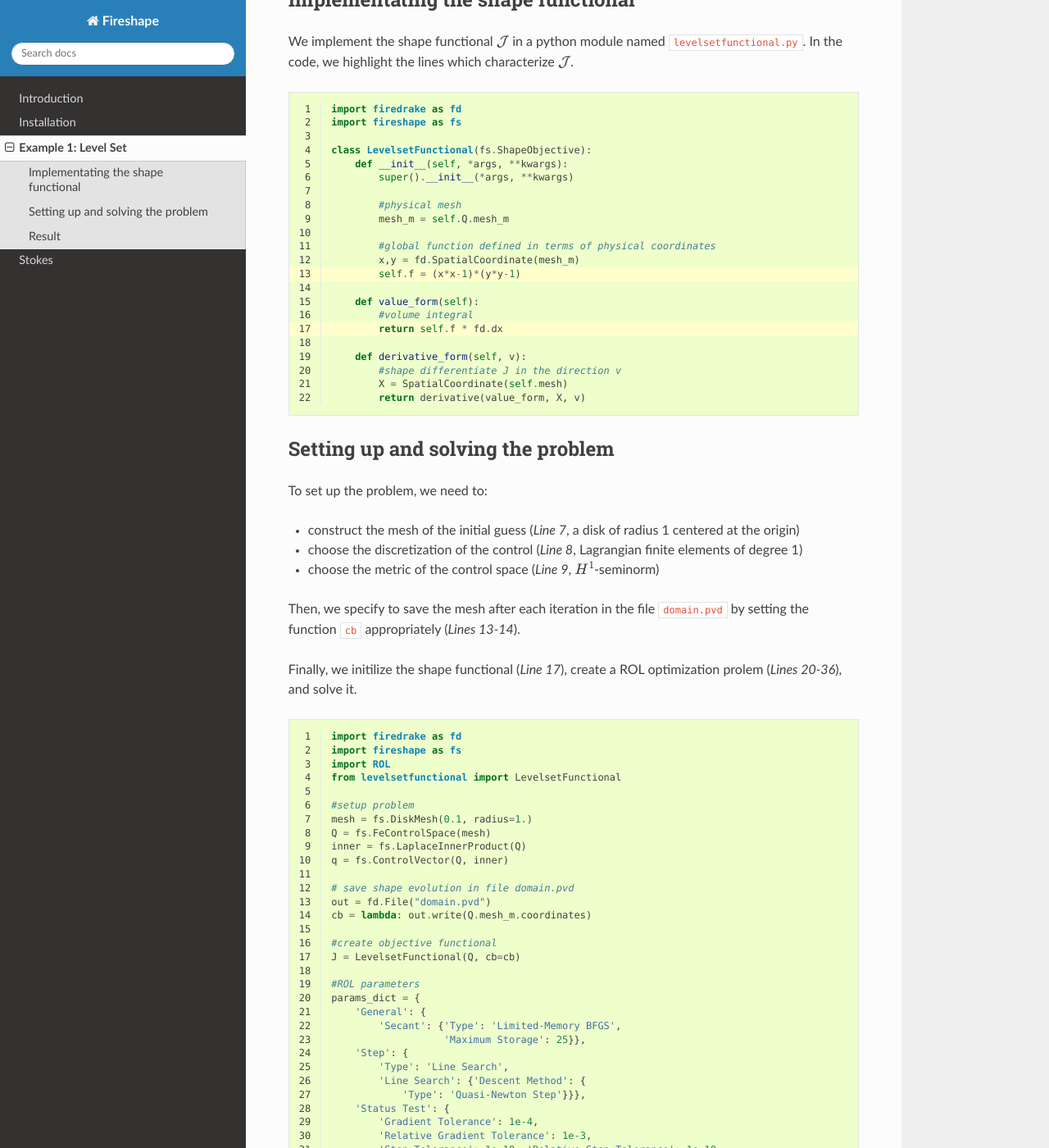
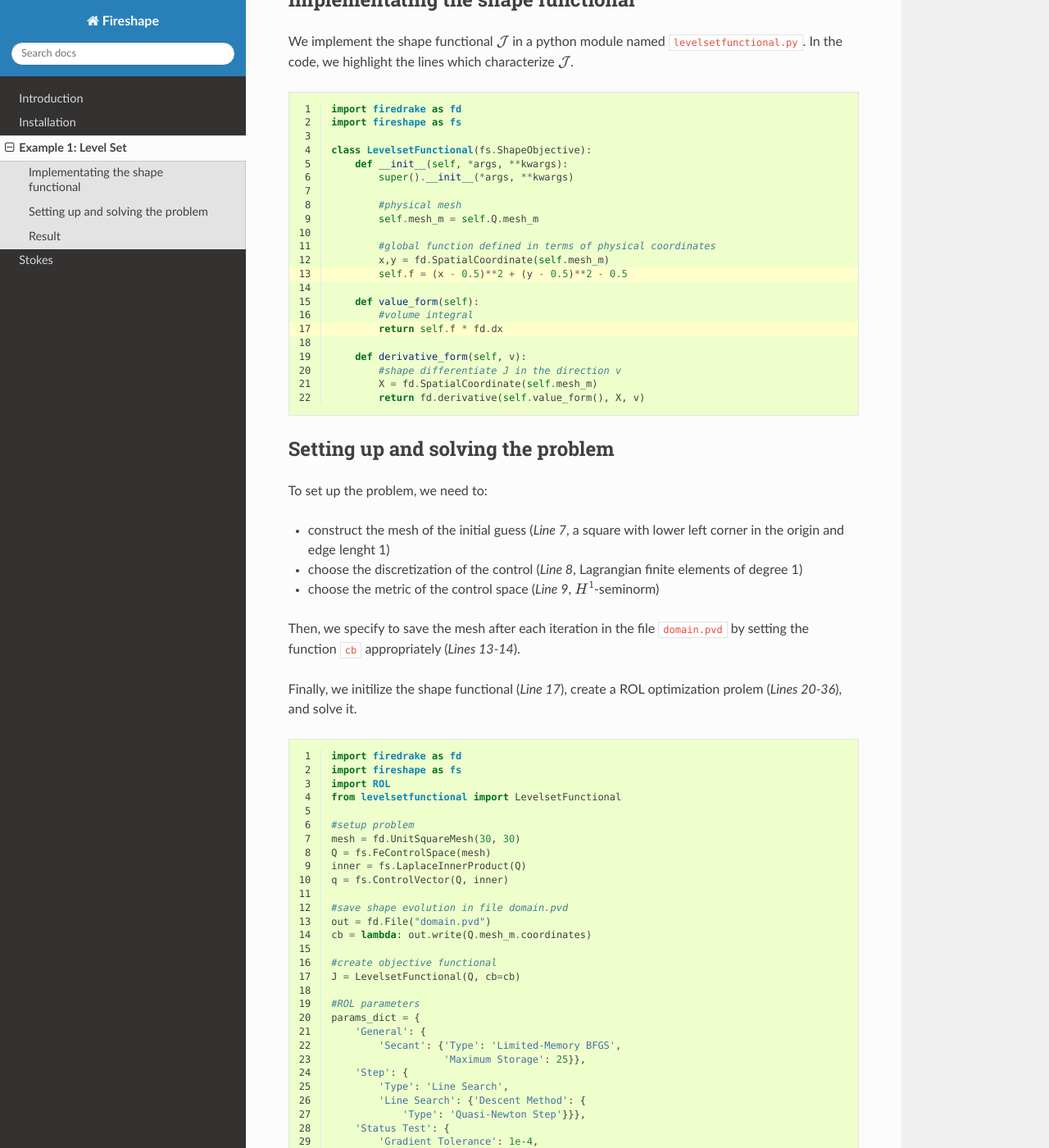
Before and after one commit to fireshape/fireshape, a Sphinx documentation site: the page built from docs/source/levelset.rst, in a window 1280 px wide and 1400 px high, scrolled down 333 px. Shown: the whole window at 82% size. Built offline with Sphinx 7.4.7 and the Read the Docs theme 2.0.0, drawn with Linux system fonts in a browser that asks for light colours; some of the changed text lies outside the part shown.

Commit message:
added levelset

```diff
--- a/docs/source/levelset.py
+++ b/docs/source/levelset.py
@@ -4,12 +4,12 @@ import ROL
 from levelsetfunctional import LevelsetFunctional
 
 #setup problem
-mesh = fs.DiskMesh(0.1, radius=1.)
+mesh = fd.UnitSquareMesh(30, 30)
 Q = fs.FeControlSpace(mesh)
 inner = fs.LaplaceInnerProduct(Q)
 q = fs.ControlVector(Q, inner)
 
-# save shape evolution in file domain.pvd
+#save shape evolution in file domain.pvd
 out = fd.File("domain.pvd")
 cb = lambda: out.write(Q.mesh_m.coordinates)
 
--- a/docs/source/levelset.rst
+++ b/docs/source/levelset.rst
@@ -31,7 +31,7 @@ Setting up and solving the problem
 To set up the problem, we need to:
 
 * construct the mesh of the initial guess
-  (*Line 7*, a disk of radius 1 centered at the origin)
+  (*Line 7*, a square with lower left corner in the origin and edge lenght 1)
 * choose the discretization of the control
   (*Line 8*, Lagrangian finite elements of degree 1)
 * choose the metric of the control space
--- a/docs/source/levelsetfunctional.py
+++ b/docs/source/levelsetfunctional.py
@@ -6,11 +6,11 @@ class LevelsetFunctional(fs.ShapeObjective):
         super().__init__(*args, **kwargs)
 
         #physical mesh
-        mesh_m = self.Q.mesh_m
+        self.mesh_m = self.Q.mesh_m
 
         #global function defined in terms of physical coordinates
-        x,y = fd.SpatialCoordinate(mesh_m)
-        self.f = (x*x-1)*(y*y-1)
+        x,y = fd.SpatialCoordinate(self.mesh_m)
+        self.f = (x - 0.5)**2 + (y - 0.5)**2 - 0.5
 
     def value_form(self):
         #volume integral
@@ -18,5 +18,5 @@ class LevelsetFunctional(fs.ShapeObjective):
 
     def derivative_form(self, v):
         #shape differentiate J in the direction v
-        X = SpatialCoordinate(self.mesh)
-        return derivative(value_form, X, v)
+        X = fd.SpatialCoordinate(self.mesh_m)
+        return fd.derivative(self.value_form(), X, v)
```
Also changed, not shown: other parts of docs/source/levelset.rst (+0 -4 lines).
